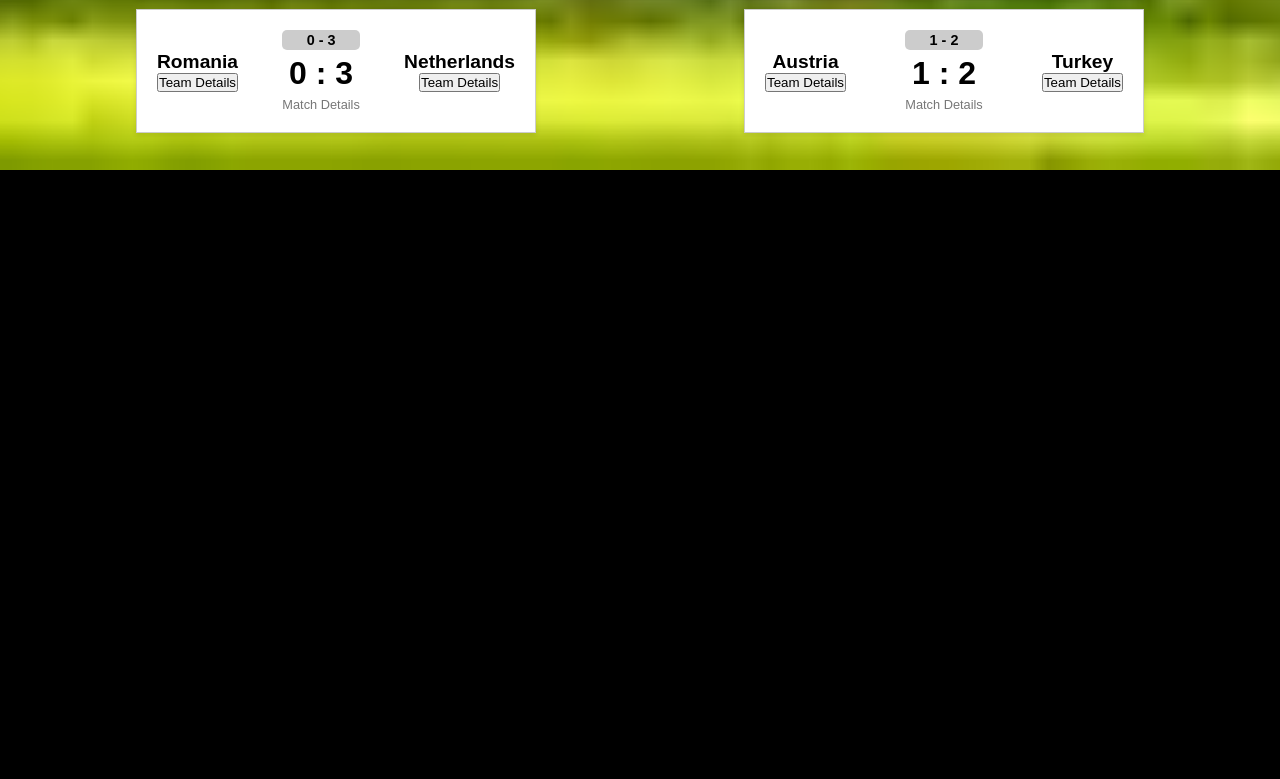
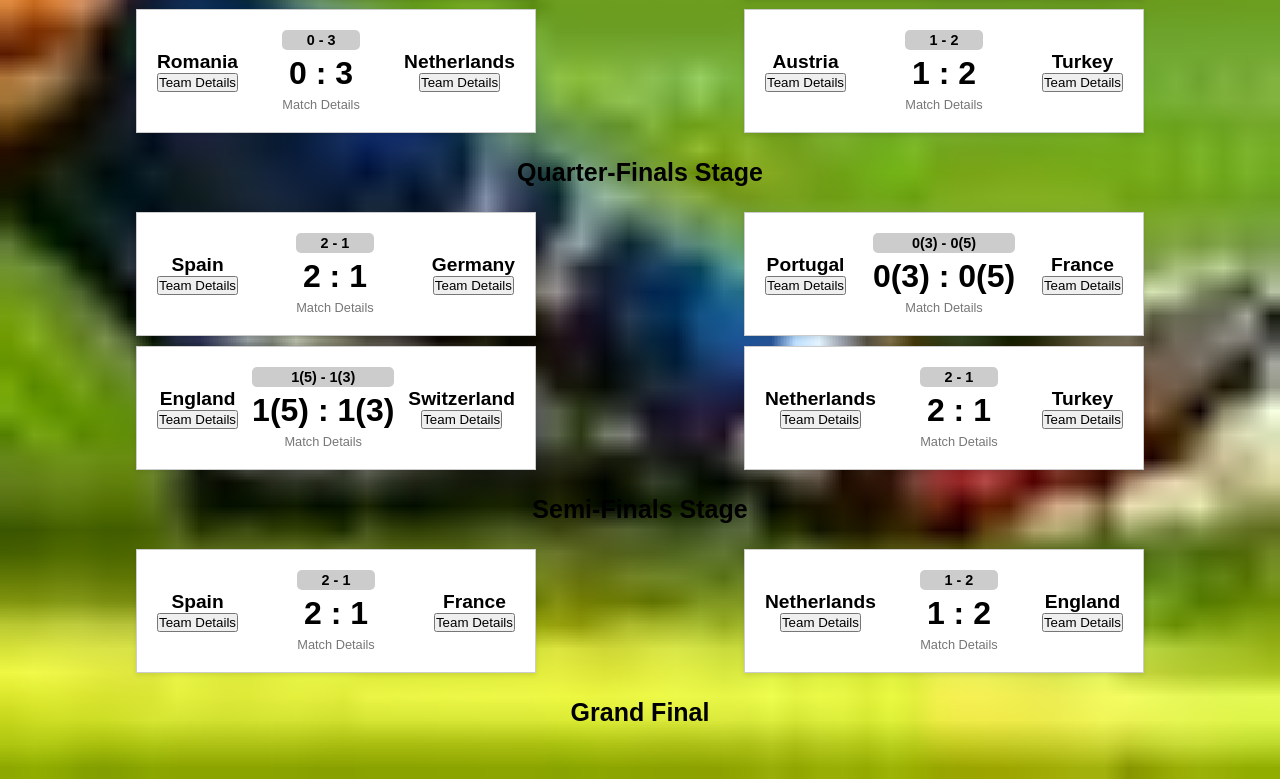
Before and after one commit to GeorgiTodorov94/Sirma-Final-Exam-JS---React, a React (Vite) app: page /matches in a window 1280 px wide. Shown: the part 2980-3759 px from the top of the page. Before the commit the page ends 3150 px from the top, so only its background shows below. Built offline with nearby package versions, Linux system fonts and the light colour scheme.

Commit message:
Add Championship Stages Separation

```diff
--- a/src/Components/match-card/MatchCard.jsx
+++ b/src/Components/match-card/MatchCard.jsx
@@ -1,9 +1,13 @@
 import { useNavigate } from "react-router"
+
 import "../../styling/matchCard.css"
 
 export default function MatchCard({ ...match }) {
+
     const [ATeamScore, BTeamScore] = match.Score.split('-')
-    const navigate = useNavigate()
+    const navigate = useNavigate();
+
+
     return (
 
         <div className="match-card">
--- a/src/Components/matches/Matches.jsx
+++ b/src/Components/matches/Matches.jsx
@@ -8,8 +8,8 @@ export default function Matches() {
     const matches = useCSVData('matches.csv');
     const players = useCSVData('players.csv');
     const records = useCSVData('records.csv');
-    console.log(matches)
-    console.log(teams)
+    // console.log(matches)
+    // console.log(teams)
 
     const clubsNames = {};
     teams.forEach(team => {
@@ -40,16 +40,37 @@ export default function Matches() {
         const startDate = new Date('2024-06-28');
         const endDate = new Date('2024-07-02');
         const matchDate = new Date(match.Date);
-        console.log(matchDate)
         if (matchDate > startDate && matchDate <= endDate) {
-            console.log(matchDate)
             return matchDate
         }
-        // return matchDate > startDate && matchDate < endDate
     })
-    console.log(eighthFinalMatches)
 
-    console.log(eighthFinalMatches)
+    const quarterFinals = matchesWithClubNames.filter(match => {
+        const startDate = new Date('2024-07-04');
+        const endDate = new Date('2024-07-06');
+        const matchDate = new Date(match.Date);
+        if (matchDate > startDate && matchDate <= endDate) {
+            return matchDate
+        }
+    })
+
+    const semiFinals = matchesWithClubNames.filter(match => {
+        const startDate = new Date('2024-07-08');
+        const endDate = new Date('2024-07-11');
+        const matchDate = new Date(match.Date);
+        if (matchDate > startDate && matchDate <= endDate) {
+            return matchDate
+        }
+    })
+
+    console.log(matchesWithClubNames)
+
+    // const grandFinal = matchesWithClubNames?.reduce((latest, currentMatch) => {
+    //     const latestDate = new Date(latest.Date)
+    //     const currentDate = new Date(currentMatch.Date)
+
+    //     return currentDate > latestDate ? currentMatch : latest
+    // })
 
 
 
@@ -77,7 +98,7 @@ export default function Matches() {
             </div>
 
             <div className="group-stages-text-container">
-                Eight Finals Stage
+                Eight-Finals Stage
             </div>
 
             <div className="match-card-container">
@@ -96,6 +117,72 @@ export default function Matches() {
                     )
                 }
             </div>
+
+            <div className="group-stages-text-container">
+                Quarter-Finals Stage
+            </div>
+
+            <div className="match-card-container">
+
+                {quarterFinals.length > 0 &&
+                    (
+                        quarterFinals.map(match => <MatchCard key={match.ID} {...match} />)
+                    )
+                }
+
+                {quarterFinals.length < 0 &&
+                    (
+                        <div>
+                            There is no data available at this moment.
+                        </div>
+                    )
+                }
+            </div>
+
+            <div className="group-stages-text-container">
+                Semi-Finals Stage
+            </div>
+
+            <div className="match-card-container">
+
+                {semiFinals.length > 0 &&
+                    (
+                        semiFinals.map(match => <MatchCard key={match.ID} {...match} />)
+                    )
+                }
+
+                {semiFinals.length < 0 &&
+                    (
+                        <div>
+                            There is no data available at this moment.
+                        </div>
+                    )
+                }
+            </div>
+
+            <div className="group-stages-text-container">
+                Grand Final
+            </div>
+
+            <div className="match-card-container">
+                {/* <MatchCard key={grandFinal.ID} match={grandFinal} /> */}
+
+                {/* // {grandFinal.length > 0 &&
+                //     (
+                //         grandFinal.map(grandFinal => <MatchCard key={grandFinal.ID} match={grandFinal} />)
+                //     )
+                // }
+
+                // {grandFinal.length < 0 &&
+                //     (
+                //         <div>
+                //             There is no data available at this moment.
+                //         </div>
+                //     )
+                // } */}
+            </div>
+
+
         </>
     );
 }
```
